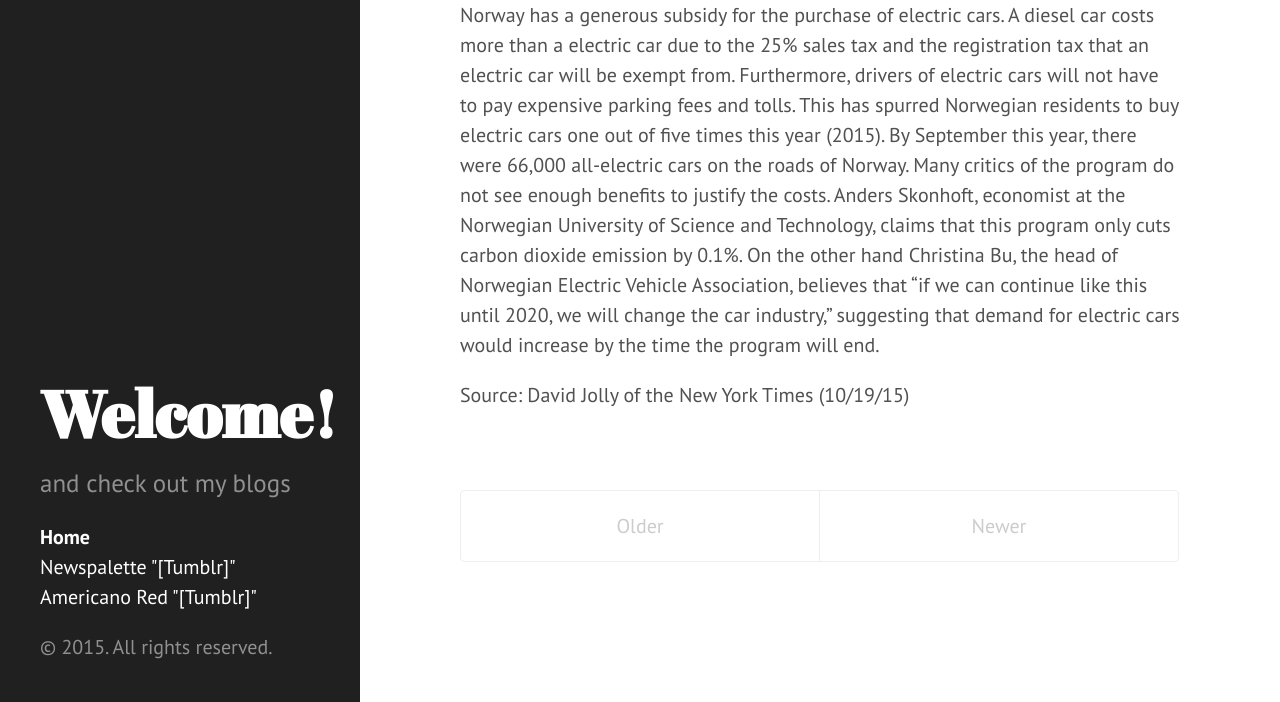
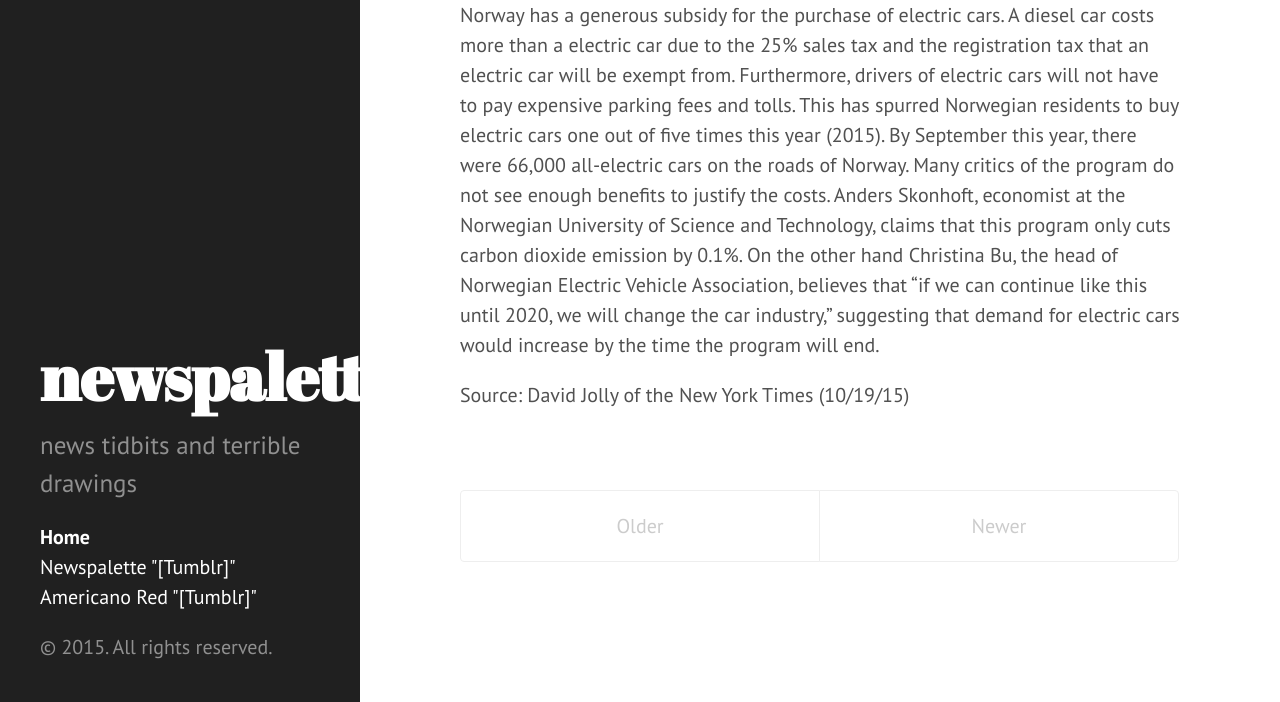
Before and after one commit to gentokozuma/newspalette, a Jekyll site: the page built from index.html, in a window 1280 px wide and 1165 px high. Shown: the part 463-1165 px from the top of the window. Built offline with Jekyll 4.4.1, drawn with Linux system fonts in a browser that asks for light colours; the list of posts is cut into pages by our own code.

Commit message:
Update _config.yml

```diff
--- a/_config.yml
+++ b/_config.yml
@@ -1,9 +1,9 @@
 excerpt_separator: ""
 pygments: true
 markdown: kramdown
-url: http://gentokozuma.github.io
-title: Welcome!
+url: http://gentokozuma.github.io/newspalette
+title: newspalette
 author: Gento Kozuma
-description: and check out my blogs
+description: news tidbits and terrible drawings
 paginate: 5
 google_analystics:
```
